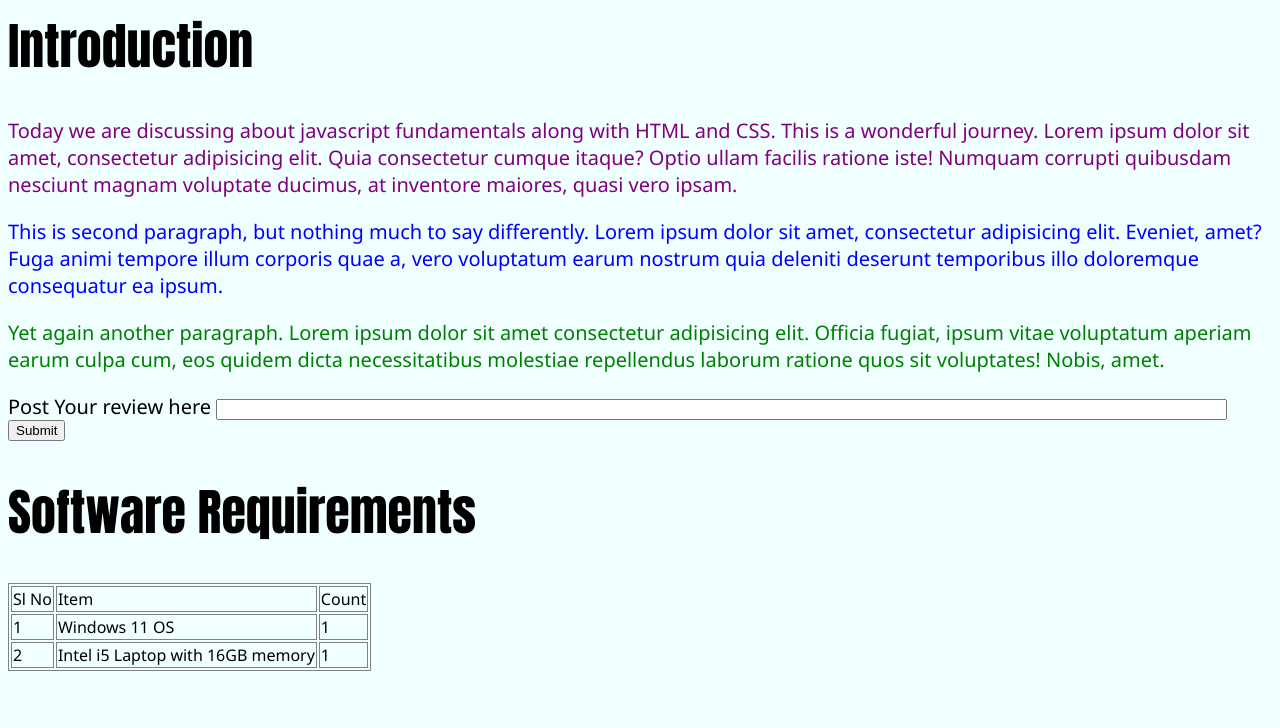
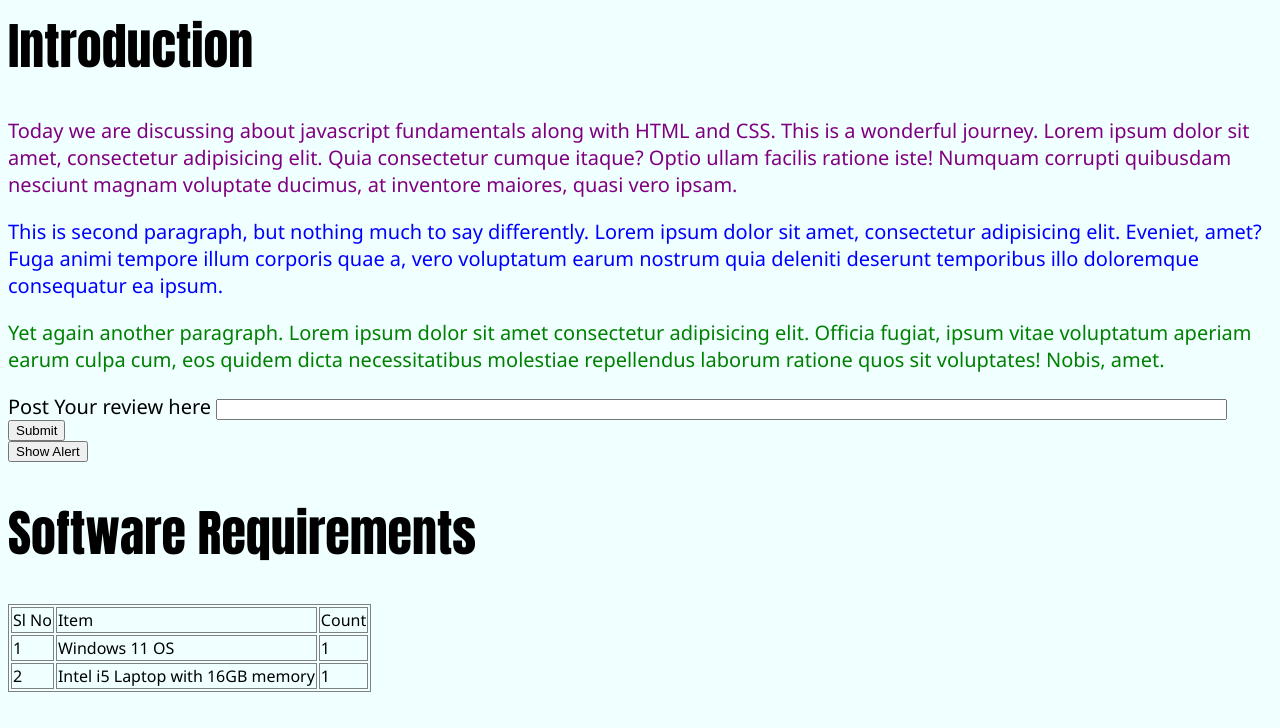
Before and after one commit to jiantony/sot1, a plain HTML site: page index.html in a window 1280 px wide. Drawn offline with Linux system fonts and the light colour scheme.

Commit message:
Added Simple JavaScript functinality

```diff
--- a/index.html
+++ b/index.html
@@ -1,23 +1,40 @@
 <html>
+
 <head>
     <title>Learning HTML</title>
     <link rel="stylesheet" href="jibins_Styles.css">
 </head>
+
 <body>
+    <div>
         <h1>Introduction</h1>
         <p class="important" id="first">
-        Today we are discussing about javascript fundamentals along with HTML and CSS. This is a wonderful journey. Lorem ipsum dolor sit amet, consectetur adipisicing elit. Quia consectetur cumque itaque? Optio ullam facilis ratione iste! Numquam corrupti quibusdam nesciunt magnam voluptate ducimus, at inventore maiores, quasi vero ipsam.
+            Today we are discussing about javascript fundamentals along with HTML and CSS. This is a wonderful journey.
+            Lorem ipsum dolor sit amet, consectetur adipisicing elit. Quia consectetur cumque itaque? Optio ullam
+            facilis ratione iste! Numquam corrupti quibusdam nesciunt magnam voluptate ducimus, at inventore maiores,
+            quasi vero ipsam.
         </p>
         <p class="important" id="second">
-        This is second paragraph, but nothing much to say differently. Lorem ipsum dolor sit amet, consectetur adipisicing elit. Eveniet, amet? Fuga animi tempore illum corporis quae a, vero voluptatum earum nostrum quia deleniti deserunt temporibus illo doloremque consequatur ea ipsum.
+            This is second paragraph, but nothing much to say differently. Lorem ipsum dolor sit amet, consectetur
+            adipisicing elit. Eveniet, amet? Fuga animi tempore illum corporis quae a, vero voluptatum earum nostrum
+            quia deleniti deserunt temporibus illo doloremque consequatur ea ipsum.
         </p>
         <p class="normal" id="third">
-        Yet again another paragraph. Lorem ipsum dolor sit amet consectetur adipisicing elit. Officia fugiat, ipsum vitae voluptatum aperiam earum culpa cum, eos quidem dicta necessitatibus molestiae repellendus laborum ratione quos sit voluptates! Nobis, amet.
+            Yet again another paragraph. Lorem ipsum dolor sit amet consectetur adipisicing elit. Officia fugiat, ipsum
+            vitae voluptatum aperiam earum culpa cum, eos quidem dicta necessitatibus molestiae repellendus laborum
+            ratione quos sit voluptates! Nobis, amet.
         </p>
+    </div>
 
+    <div>
+        Post Your review here <input type="text" class="wide" id="message">
+        <button>Submit</button>
+    </div>
 
-    Post Your review here <input type="text" class="wide">
-        <button>Submit</button>
+    <div>
+        <button id="displayAlert" onclick="showAlert()">Show Alert</button>
+    </div>
+
 
     <h1>Software Requirements</h1>
     <table>
@@ -37,5 +54,7 @@
             <td>1</td>
         </tr>
     </table>
+    <script src="index.js"></script>
 </body>
+
 </html>
--- /dev/null
+++ b/index.js
@@ -0,0 +1,10 @@
+function showAlert() {
+    // Reading from the html element
+    var myText = document.getElementById('message').value;
+
+    // display the message on screen as alert
+    alert(`You have a message: ${myText}`);
+
+    // changing the message in the text box
+    document.getElementById('message').value = "Message displayed, no more new messages";
+}
```
Lines whose indentation alone changed are shown as unchanged.
